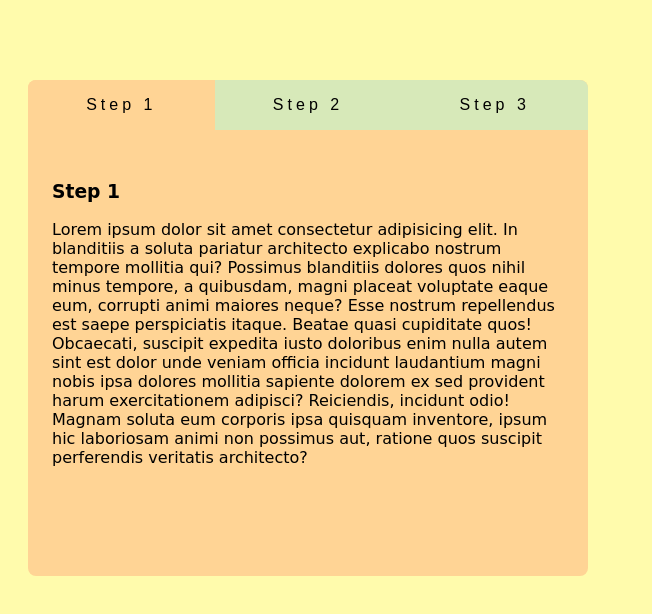
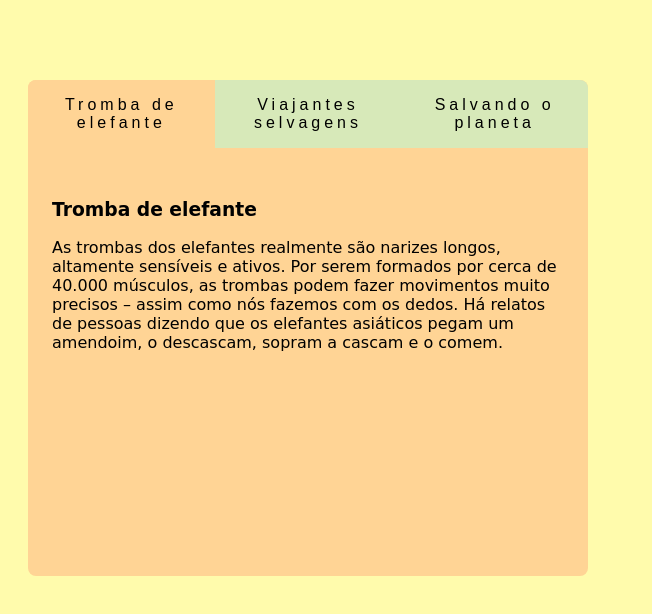
Before and after one commit to luisyoshikawa/tabsSection, a plain HTML site: page index.html in a window 1280 px wide. Shown: the full height of the page, 628-1280 px from the left. Drawn offline with Linux system fonts and the light colour scheme.

Commit message:
Add files via upload

```diff
--- a/index.html
+++ b/index.html
@@ -16,47 +16,27 @@
         </div>
         <div class="tabs">
             <div class="btn-container">
-                <button class="button live" data-id="btn1">Step 1</button>
-                <button class="button" data-id="btn2">Step 2</button>
-                <button class="button" data-id="btn3">Step 3</button>
+                <button class="button live" data-id="btn1">Tromba de elefante</button>
+                <button class="button" data-id="btn2">Viajantes selvagens</button>
+                <button class="button" data-id="btn3">Salvando o planeta</button>
             </div>
 
             <div class="tabs-content">
                 <div class="content live" id="btn1">
-                    <h3>Step 1</h3>
-                    <p>Lorem ipsum dolor sit amet consectetur adipisicing elit. In blanditiis a soluta pariatur
-                        architecto explicabo nostrum tempore mollitia qui? Possimus blanditiis dolores quos nihil minus
-                        tempore, a quibusdam, magni placeat voluptate eaque eum, corrupti animi maiores neque? Esse
-                        nostrum repellendus est saepe perspiciatis itaque. Beatae quasi cupiditate quos! Obcaecati,
-                        suscipit expedita iusto doloribus enim nulla autem sint est dolor unde veniam officia incidunt
-                        laudantium magni nobis ipsa dolores mollitia sapiente dolorem ex sed provident harum
-                        exercitationem adipisci? Reiciendis, incidunt odio! Magnam soluta eum corporis ipsa quisquam
-                        inventore, ipsum hic laboriosam animi non possimus aut, ratione quos suscipit perferendis
-                        veritatis architecto?</p>
+                    <h3>Tromba de elefante</h3>
+                    <p>As trombas dos elefantes realmente são narizes longos, altamente sensíveis e ativos. Por serem formados por cerca de 40.000 músculos, as trombas podem fazer movimentos muito precisos – assim como nós fazemos com os dedos. Há relatos de pessoas dizendo que os elefantes asiáticos pegam um amendoim, o descascam, sopram a cascam e o comem.</p>
                 </div>
                 <div class="content" id="btn2">
-                    <h3>Step 2</h3>
-                    <p>Lorem ipsum dolor sit amet consectetur adipisicing elit. In blanditiis a soluta pariatur
-                        architecto explicabo nostrum tempore mollitia qui? Possimus blanditiis dolores quos nihil minus
-                        tempore, a quibusdam, magni placeat voluptate eaque eum, corrupti animi maiores neque? Esse
-                        nostrum repellendus est saepe perspiciatis itaque. Beatae quasi cupiditate quos! Obcaecati,
-                        suscipit expedita iusto doloribus enim nulla autem sint est dolor unde veniam officia incidunt
-                        laudantium magni nobis ipsa dolores mollitia sapiente dolorem ex sed provident harum
-                        exercitationem adipisci? Reiciendis, incidunt odio! Magnam soluta eum corporis ipsa quisquam
-                        inventore, ipsum hic laboriosam animi non possimus aut, ratione quos suscipit perferendis
-                        veritatis architecto?</p>
+                    <h3>Viajantes selvagens</h3>
+                    <p>Os elefantes viajam grandes distâncias – em um único dia, eles podem viajar até 10 quilômetros em florestas densas, e ainda mais em pastagens. Seu território pode variar até 30 quilômetros quadrado.
+
+Eles passam cerca de 12 a 18 horas se alimentando de gramas e pastando em cascas de árvores, raízes, folhas e pequenos caules – comendo até 300 quilos de comida por dia.
+
+</p>
                 </div>
                 <div class="content" id="btn3">
-                    <h3>Step 3</h3>
-                    <p>Lorem ipsum dolor sit amet consectetur adipisicing elit. In blanditiis a soluta pariatur
-                        architecto explicabo nostrum tempore mollitia qui? Possimus blanditiis dolores quos nihil minus
-                        tempore, a quibusdam, magni placeat voluptate eaque eum, corrupti animi maiores neque? Esse
-                        nostrum repellendus est saepe perspiciatis itaque. Beatae quasi cupiditate quos! Obcaecati,
-                        suscipit expedita iusto doloribus enim nulla autem sint est dolor unde veniam officia incidunt
-                        laudantium magni nobis ipsa dolores mollitia sapiente dolorem ex sed provident harum
-                        exercitationem adipisci? Reiciendis, incidunt odio! Magnam soluta eum corporis ipsa quisquam
-                        inventore, ipsum hic laboriosam animi non possimus aut, ratione quos suscipit perferendis
-                        veritatis architecto?</p>
+                    <h3>Salvando o planeta</h3>
+                    <p>Os elefantes são ótimos jardineiros: moldam a paisagem arrancando e derrubando árvores, além de cavar para buscar água com suas presas e trombas. Por meio de seu esterco, eles plantam as sementes de plantas, arbustos e árvores. Isso faz com que ecossistemas inteiros dependam deles, já que suas atividades de jardinagem ajudam ambientes a se regenerar e fornecem abrigo, comida e água para muitos animais menores.</p>
                 </div>
             </div>
         </div>
```
